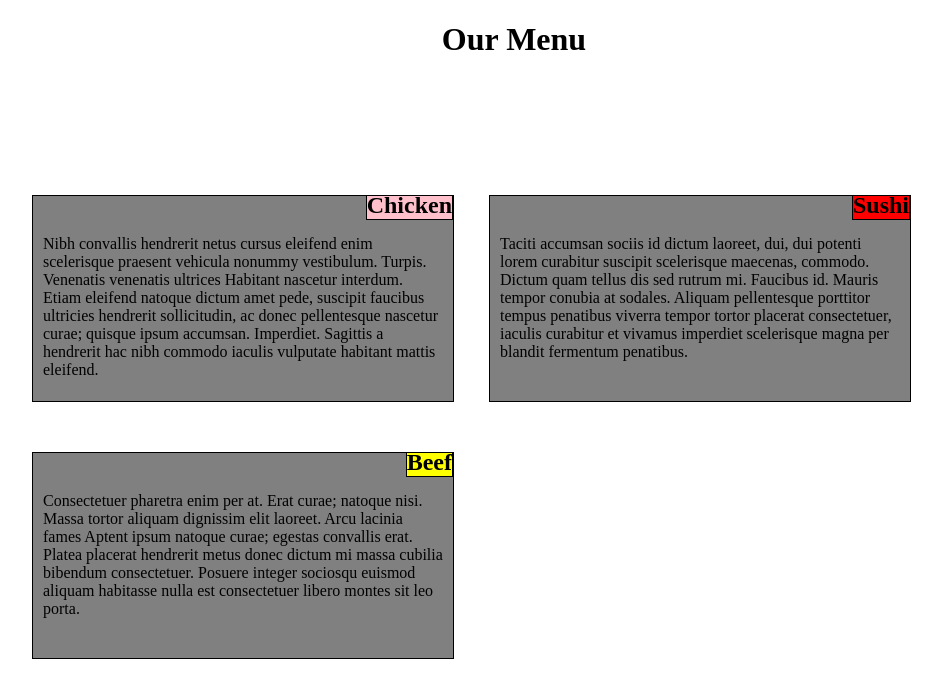
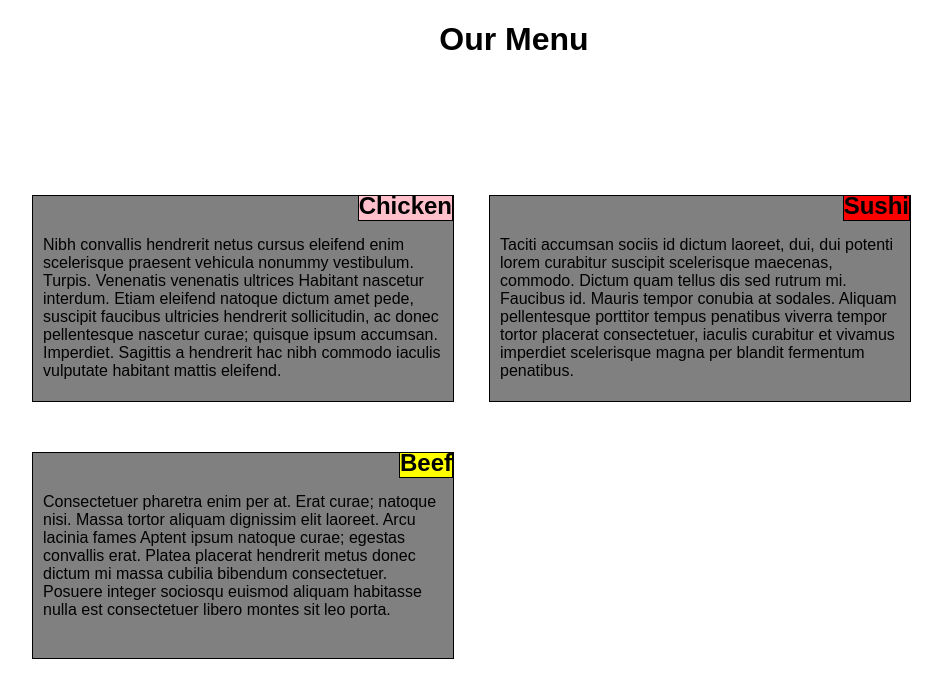
Before and after one commit to DarioRebirth/Module2-Solution, a plain HTML site: page mod2_solution/index.html.html in a window 1280 px wide. Shown: the whole page, without its empty margins (126-1068 px from the left). Drawn offline with Linux system fonts and the light colour scheme.

Commit message:
Added files via upload

```diff
--- a/mod2_solution/styles.css
+++ b/mod2_solution/styles.css
@@ -1,3 +1,9 @@
+body {
+    font-family: "Arial", Verdana, Sans-Serif;
+}
+
+
+
 /************************Box Content*********************************/
 #box1 {
   background-color: gray;
```
